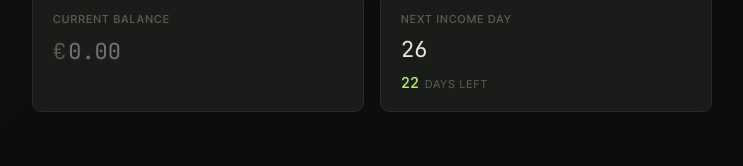
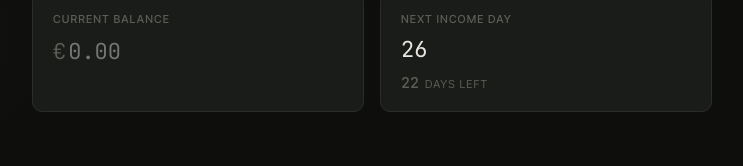
Before and after one commit to varzin/daily-budget, a React (Vite) app: page / in a window 1280 px wide. Shown: the part 444-610 px from the top of the page, without its empty margins (268-1011 px from the left). Built offline with nearby package versions, Linux system fonts and the light colour scheme.

Commit message:
Mute days-left count to match its label (no green accent)

```diff
--- a/src/components/DashboardTab/DashboardTab.module.css
+++ b/src/components/DashboardTab/DashboardTab.module.css
@@ -59,8 +59,8 @@
 }
 
 /* "X days left" — countdown under the next-income input.
-   Mirrors the field label's faint/uppercase styling, with the count
-   itself picked out in accent mono so it reads as a live figure. */
+   Kept in the same muted tone as the label so it doesn't read as an
+   emphasised/clickable figure. */
 .daysLeft {
   display: flex;
   align-items: baseline;
@@ -72,7 +72,7 @@
   font-size: 15px;
   font-weight: 500;
   line-height: 1;
-  color: var(--accent);
+  color: var(--text-faint);
 }
 .daysLeftLabel {
   font-size: 11px;
```
